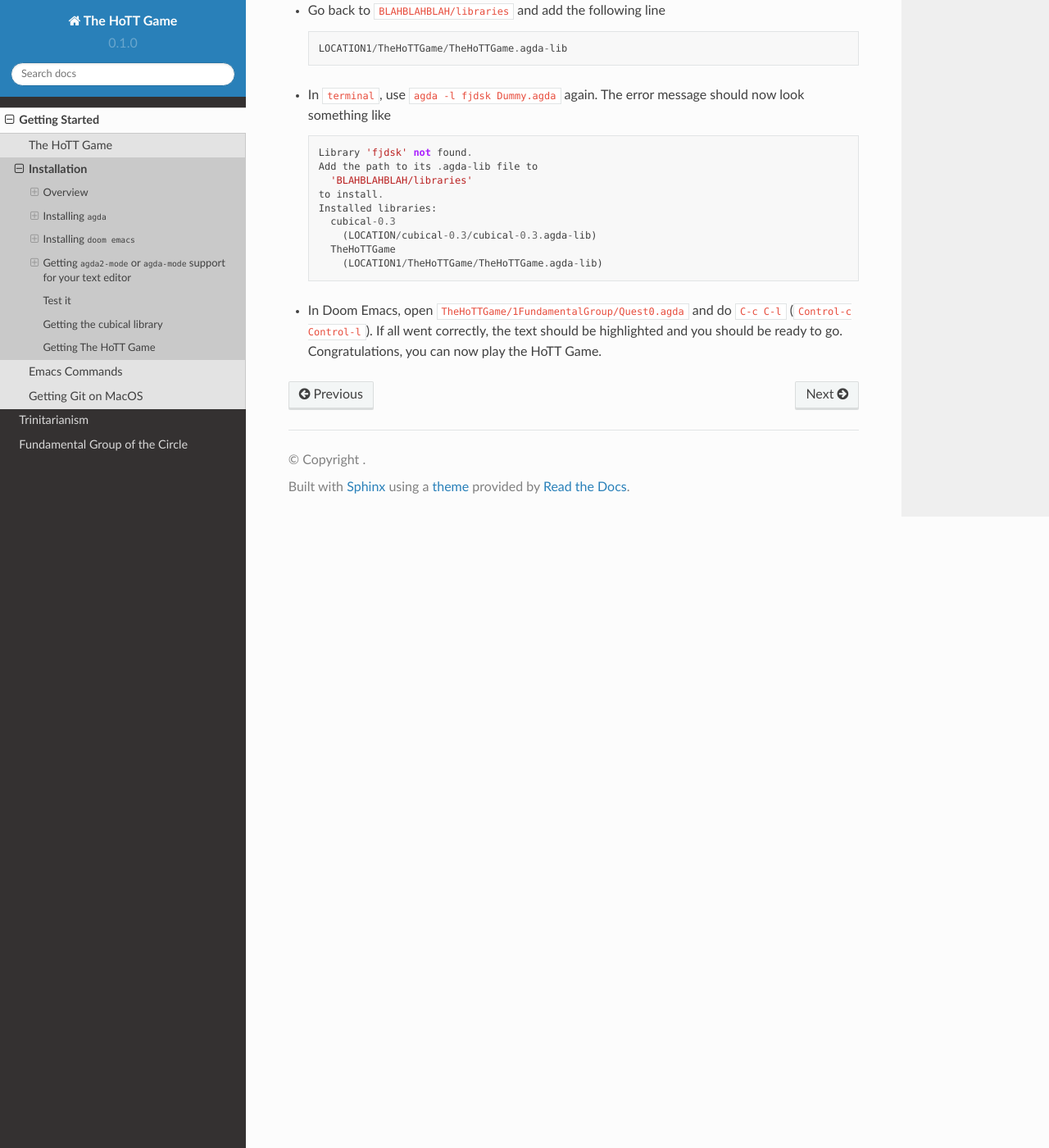
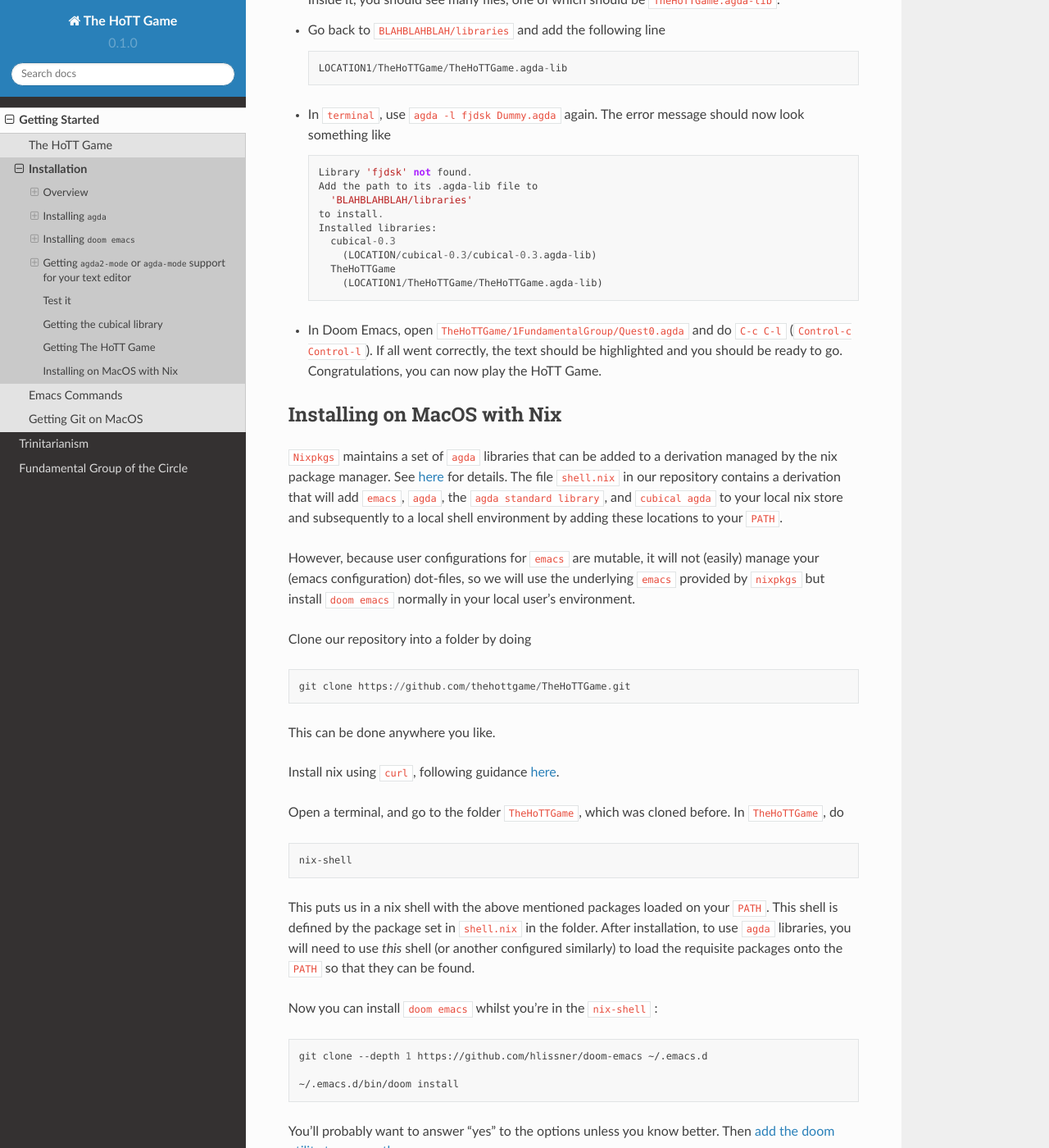
Before and after one commit to thehottgame/theHoTTGameGuide, a Sphinx documentation site: the page built from docs/source/getting-started/installation.rst, in a window 1280 px wide and 1400 px high, scrolled down 8342 px. Shown: the whole window at 82% size. Built offline with Sphinx 7.4.7 and the Read the Docs theme 2.0.0, drawn with Linux system fonts in a browser that asks for light colours; some of the changed text lies outside the part shown.

Commit message:
added nix instructions

```diff
--- a/docs/source/getting-started/installation.rst
+++ b/docs/source/getting-started/installation.rst
@@ -15,11 +15,12 @@ To get things up and running you will need five things
 3. support for ``agda2-mode`` or ``agda-mode`` in your text editor.
    This should do syntax highlighting for your code (pretty colours)
    and make sure the text editor has the right shortcuts.
-4. A clone of the cubical library, where all the existing ``agda`` code is.
+4. A clone of the cubical library.
 5. A clone of the HoTT Game, which is our code.
 
 There are many ways to install agda and a couple of text editors in which it could be made working.
 Here we will try to describe some ways to install it.
+If you use ``MacOS`` you can also try :ref:`installingOnMacOSWithNix`.
 
 .. admonition:: Important
 
@@ -548,3 +549,79 @@ so we need to repeat the above process for it.
   (``Control-c Control-l``).
   If all went correctly, the text should be highlighted and you should be ready to go.
   Congratulations, you can now play the HoTT Game.
+
+
+.. _installingOnMacOSWithNix:
+
+Installing on MacOS with Nix
+============================
+
+``Nixpkgs`` maintains a set of ``agda`` libraries that can be added to a
+derivation managed by the nix package manager.
+See `here <https://github.com/NixOS/nixpkgs/blob/master/doc/languages-frameworks/agda.section.md>`_
+for details.
+The file ``shell.nix`` in our repository contains a derivation that will add ``emacs``, ``agda``, the ``agda standard library``,
+and ``cubical agda`` to your local nix store and subsequently to a local shell environment by adding these locations to your ``PATH``.
+
+However, because user configurations for ``emacs`` are mutable,
+it will not (easily) manage your (emacs configuration) dot-files,
+so we will use the underlying ``emacs`` provided by ``nixpkgs`` but install ``doom emacs`` normally in your local user's environment.
+
+Clone our repository into a folder by doing
+
+.. code::
+
+   git clone https://github.com/thehottgame/TheHoTTGame.git
+
+This can be done anywhere you like.
+
+Install nix using ``curl``, following guidance
+`here <https://nixos.org/download.htmlcurl -o install-nix-2.4 https://releases.nixos.org/nix/nix-2.4/install>`_.
+
+Open a terminal, and go to the folder ``TheHoTTGame``, which was cloned before.
+In ``TheHoTTGame``, do
+
+.. code:: bash
+
+   nix-shell
+
+This puts us in a nix shell with the above mentioned packages loaded on your ``PATH``.
+This shell is defined by the package set in ``shell.nix`` in the folder.
+After installation, to use ``agda`` libraries,
+you will need to use *this* shell (or another configured similarly)
+to load the requisite packages onto the ``PATH`` so that they can be found.
+
+Now you can install ``doom emacs`` whilst you're in the ``nix-shell`` :
+
+.. code:: bash
+
+   git clone --depth 1 https://github.com/hlissner/doom-emacs ~/.emacs.d
+
+   ~/.emacs.d/bin/doom install
+
+You'll probably want to answer "yes" to the options unless you know better.
+Then `add the doom utility to your path <https://github.com/hlissner/doom-emacs/blob/develop/docs/getting_started.org#the-bindoom-utility>`_.
+
+We recommend you add ``~/.emacs.d/bin`` to your ``PATH`` so you can call doom directly and from anywhere.
+Accomplish this by adding this to your ``.bashrc`` or ``.zshrc`` file: ``~export PATH=”$HOME/.emacs.d/bin:$PATH”~``.
+
+Add ``agda`` support to ``doom`` by editing your ``~/.doom.d/config.el`` (instructions above).
+In the languages section ``:lang``, you'll see ``;; agda``.
+Replace it with ``(agda +local)`` to tell doom to use the ``agda-mode`` version specified by the local environment.
+
+Once the file is saved, sync ``doom`` from within the ``nix-shell`` that was loaded above:
+
+.. code:: bash
+
+   doom sync
+
+You can now load the agda source code in this by starting doom from the nix-shell:
+
+.. code:: bash
+
+   doom run .
+
+open the file ``0Trinitarianism/Quest0.agda`` and tell ``agda-mode`` to load and check it by doing
+``SPC m l`` (``space``, ``m`` and ``l``, in that order.)
+If everything is configured correctly, you should get nice colors and any ``{!!}``
+will become interactive holes to fill.
```
